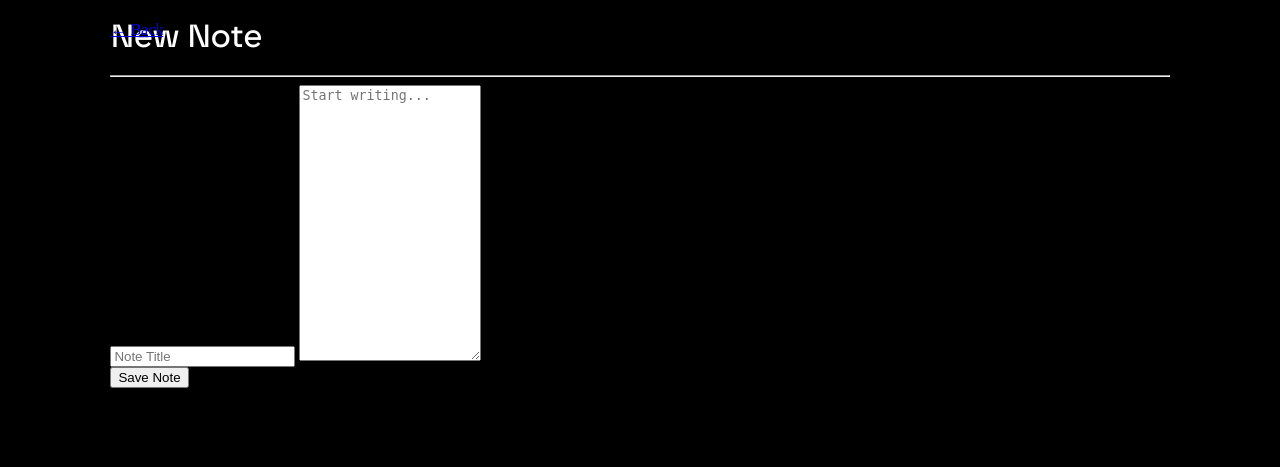
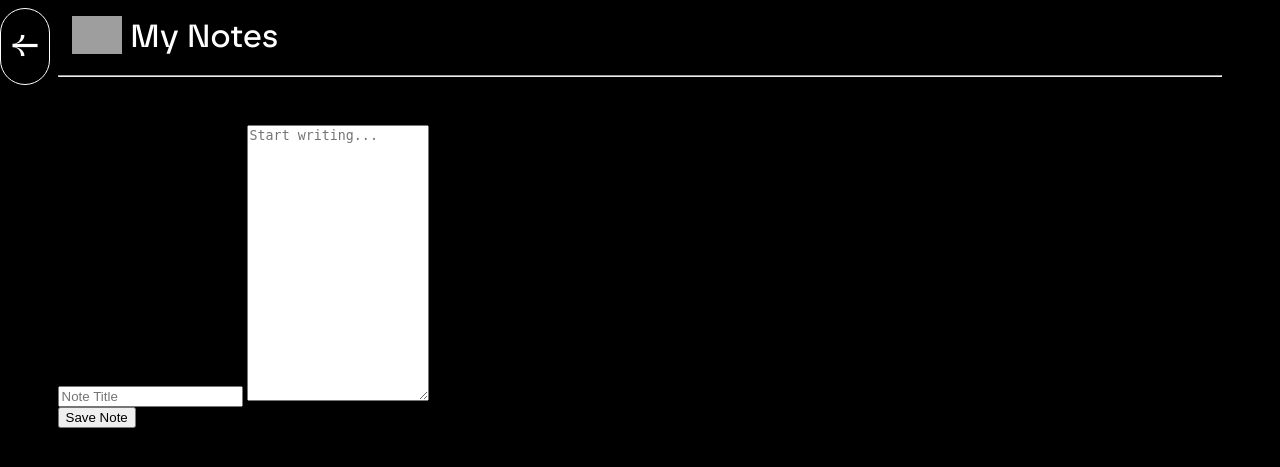
Before and after one commit to aryanbrite/flask, a Flask app: page /new in a window 1280 px wide. Shown: the top 467 px of the page. Run offline with Flask 3, Linux system fonts and the light colour scheme; a user stored in the database is signed in; grey boxes are pictures that could not be loaded.

Commit message:
worked on the new edit thing

```diff
--- a/static/new.css
+++ b/static/new.css
@@ -1,6 +1,6 @@
 .main{
-    margin-left: 4vw;
-    margin-right: 4vw;
+    margin-left: 2%;
+    margin-right: 2%;
 }
 
 body{
@@ -25,3 +25,27 @@ h1, p{
 #hr {
     margin-bottom: 6vh;
 }
+
+#log {
+    width: 50px;
+    position: fixed;
+    top: 2vh;
+    left: 9vh;
+}
+
+#back {
+    display: block;
+    border: 1px solid white;
+    padding-left: 10px;
+    padding-right: 10px;
+    border-radius: 100px;
+    color: white;
+    text-decoration: none;
+    position: fixed;
+    top: 1vh;
+    left: 0;
+}
+
+#back:hover {
+    background-color: rgb(255, 137, 27);;
+}
--- a/templates/index.html
+++ b/templates/index.html
@@ -18,7 +18,7 @@
 
     <header>
 
-        <h1 id="my" >&nbsp;&nbsp;&nbsp;&nbsp;&nbsp;&nbsp;&nbsp;&nbsp;&nbsp;My Notes</h1>
+        <h1 >&nbsp;&nbsp;&nbsp;&nbsp;&nbsp;&nbsp;&nbsp;&nbsp;&nbsp;My Notes</h1>
         <img id="log" src="https://cdn.hackclub.com/019fa7be-ff73-7b05-bfe8-06f4a1d2d316/Untitled%20design.png" alt="">
 
         <hr id="hr" >
--- a/templates/new.html
+++ b/templates/new.html
@@ -21,14 +21,15 @@
         <header>
 
             <a href="{{ url_for('home') }}" id="back">
-                ← Back
+                <h1>←</h1>
             </a>
 
-            <h1>New Note</h1>
+        <h1 id="my" >&nbsp;&nbsp;&nbsp;&nbsp;&nbsp;&nbsp;&nbsp;&nbsp;&nbsp;My Notes</h1>
+        <img id="log" src="https://cdn.hackclub.com/019fa7be-ff73-7b05-bfe8-06f4a1d2d316/Untitled%20design.png" alt="">
 
         </header>
 
-        <hr>
+        <hr id="hr" >
 
         <form
         action="{{ url_for('add') }}"
```
